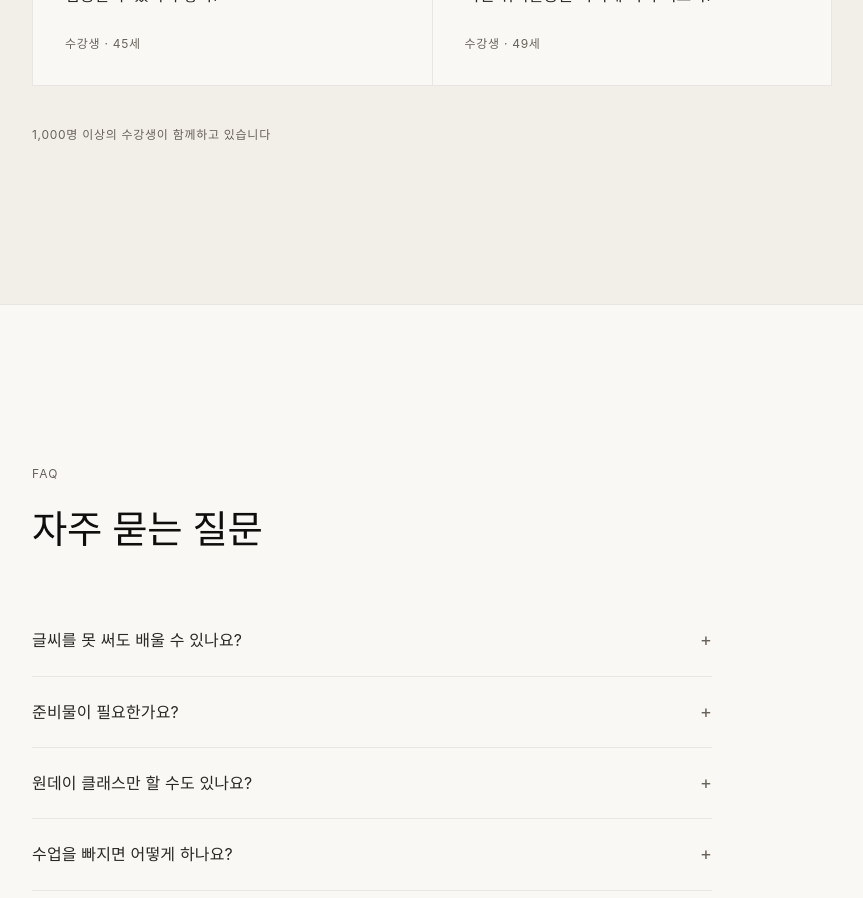
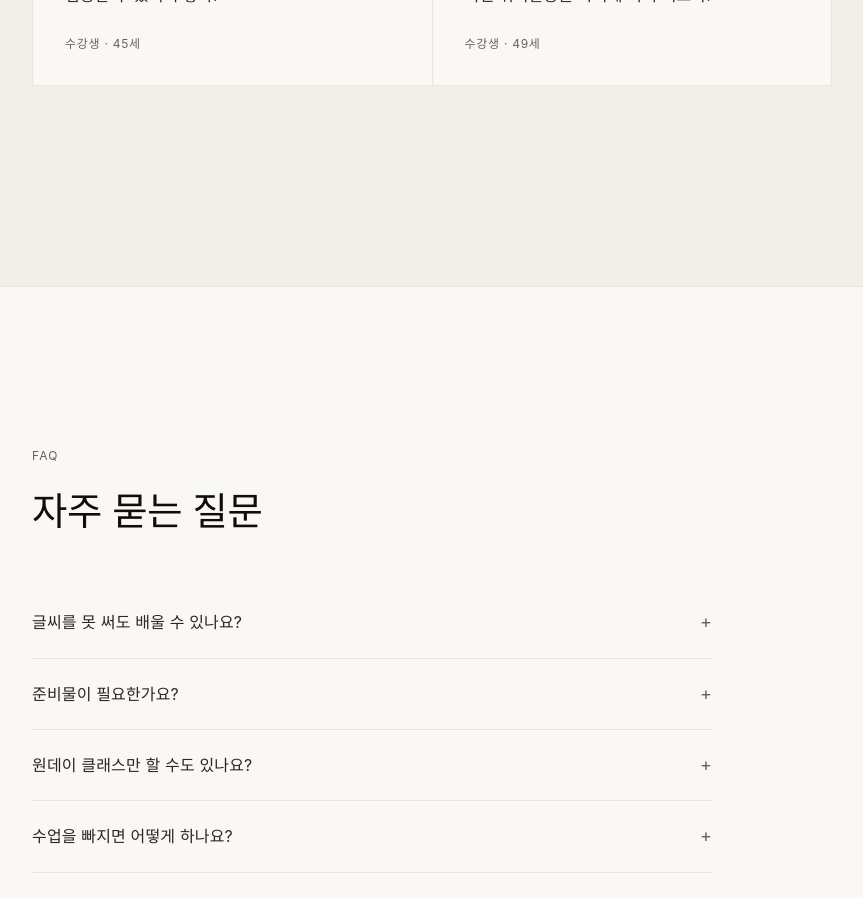
Before and after one commit to wjdmh/geulssiin, a Next.js app: page / in a window 1280 px wide. Shown: the part 5000-5898 px from the top of the page, without its empty margins (208-1071 px from the left). Built offline with nearby package versions, Linux system fonts and the light colour scheme; no server answers; the database is empty; a web font is replaced by a local one.

Commit message:
feat: 회원작품·갤러리/가독성 개선·문구정리

```diff
--- a/src/components/Testimonials.tsx
+++ b/src/components/Testimonials.tsx
@@ -92,21 +92,6 @@ export function Testimonials() {
                         </motion.div>
                     ))}
                 </div>
-
-                <motion.p
-                    initial={{ opacity: 0 }}
-                    whileInView={{ opacity: 1 }}
-                    viewport={viewport}
-                    transition={{ duration: 0.6, delay: 0.3, ease }}
-                    style={{
-                        fontFamily: "var(--font-sans)",
-                        fontSize: "var(--text-xs)",
-                        color: "var(--ink-300)",
-                        letterSpacing: "var(--ls-wide)",
-                    }}
-                >
-                    1,000명 이상의 수강생이 함께하고 있습니다
-                </motion.p>
             </div>
         </section>
     );
```
